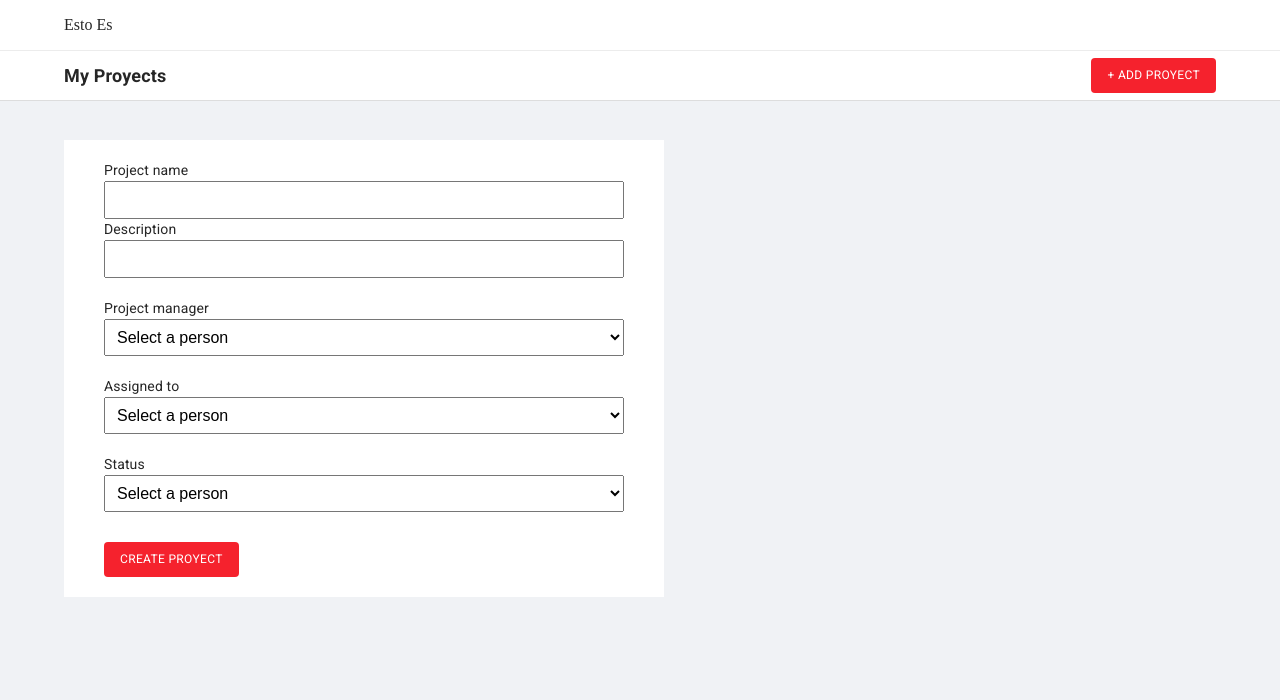
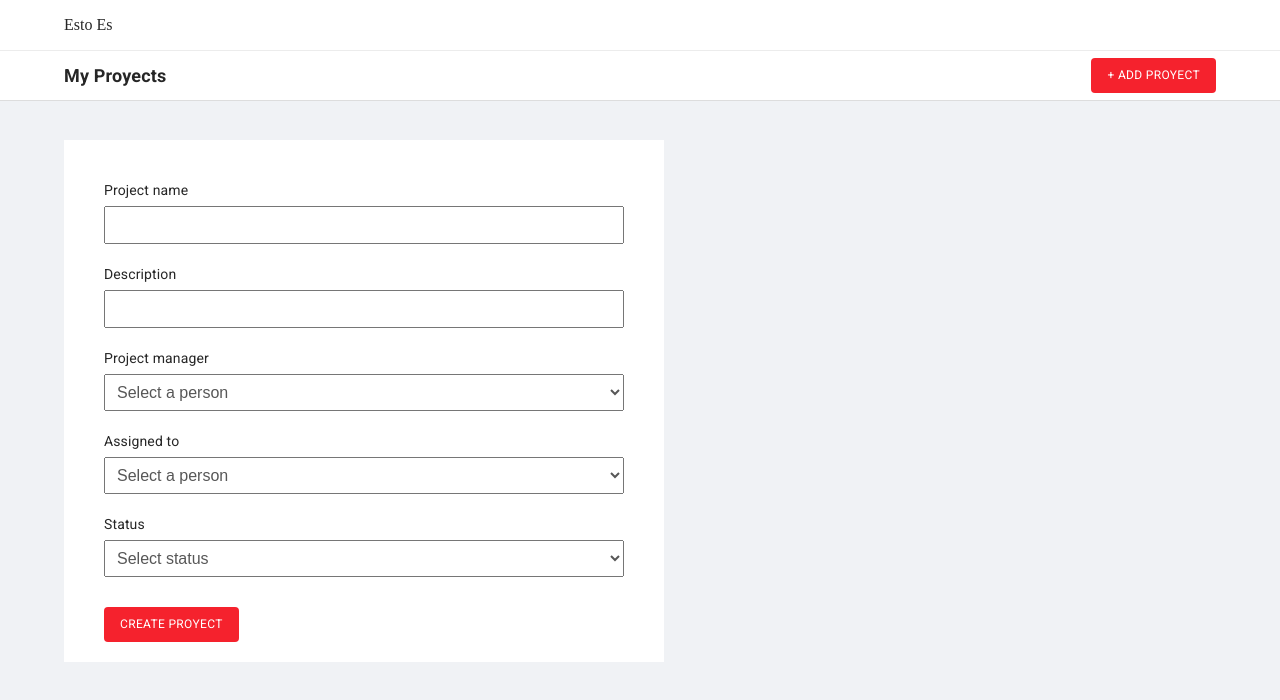
Before and after one commit to ncorradini/estoes-challenge, a React (Create React App) app: page /create in a window 1280 px wide. Shown: the top 700 px of the page. Built offline with nearby package versions, Linux system fonts and the light colour scheme.

Commit message:
Fixed inputs

```diff
--- a/src/components/Form/Inputs/SelectInput.jsx
+++ b/src/components/Form/Inputs/SelectInput.jsx
@@ -1,9 +1,9 @@
 import { Typography } from '@mui/material';
 
-const SelectInput = ({ title, name, handleChange, value }) => {
+const SelectInput = ({ title, name, handleChange, value, options }) => {
   return (
     <>
-      <Typography sx={{ mt: '20px', fontSize: '14px' }}>
+      <Typography sx={{ mt: '20px', mb: '5px', fontSize: '14px' }}>
         {title}
       </Typography>
       <select
@@ -14,9 +14,17 @@ const SelectInput = ({ title, name, handleChange, value }) => {
           width: '100%',
           padding: '8px',
           fontSize: '16px',
+          color: '#575757',
         }}>
-        <option value="default" disabled>Select a person</option>
-        <option>adasd</option>
+        {name === 'status'
+          ? <option value="default" disabled>Select status</option>
+          : <option value="default" disabled>Select a person</option>
+        }
+        {options.map(option =>
+          <option key={option}>
+            {option}
+          </option>,
+        )}
       </select>
     </>
   );
--- a/src/components/Form/Inputs/TextInput.jsx
+++ b/src/components/Form/Inputs/TextInput.jsx
@@ -3,7 +3,7 @@ import { Typography } from '@mui/material';
 const TextInput = ({ inputs, handleChange, title, name, value }) => {
   return (
     <>
-      <Typography sx={{ fontSize: '14px' }}>{title}</Typography>
+      <Typography sx={{ mt: '20px', mb: '5px', fontSize: '14px' }}>{title}</Typography>
       <input
         type="text"
         name={name}
@@ -15,6 +15,7 @@ const TextInput = ({ inputs, handleChange, title, name, value }) => {
           boxSizing: 'border-box',
           overflow: 'hidden',
           fontSize: '16px',
+          color: '#575757',
         }} />
     </>
   );
```
